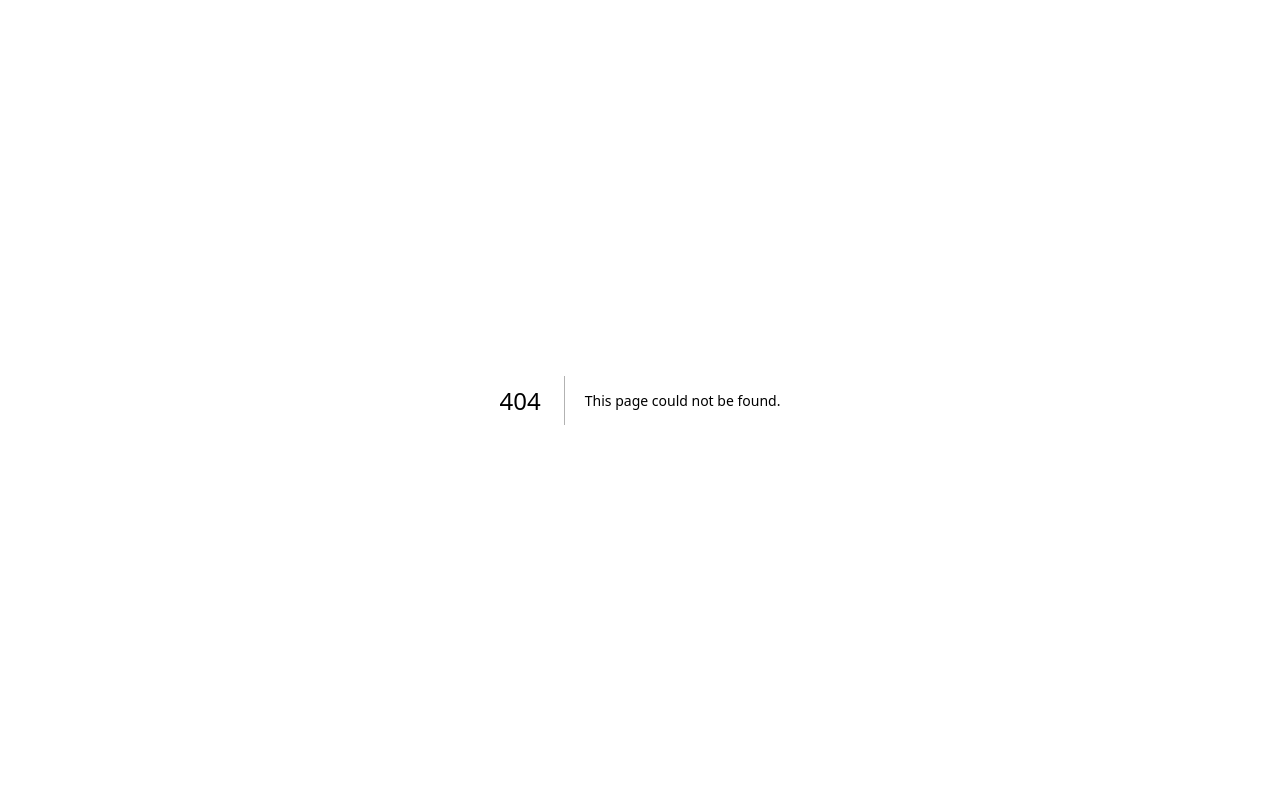
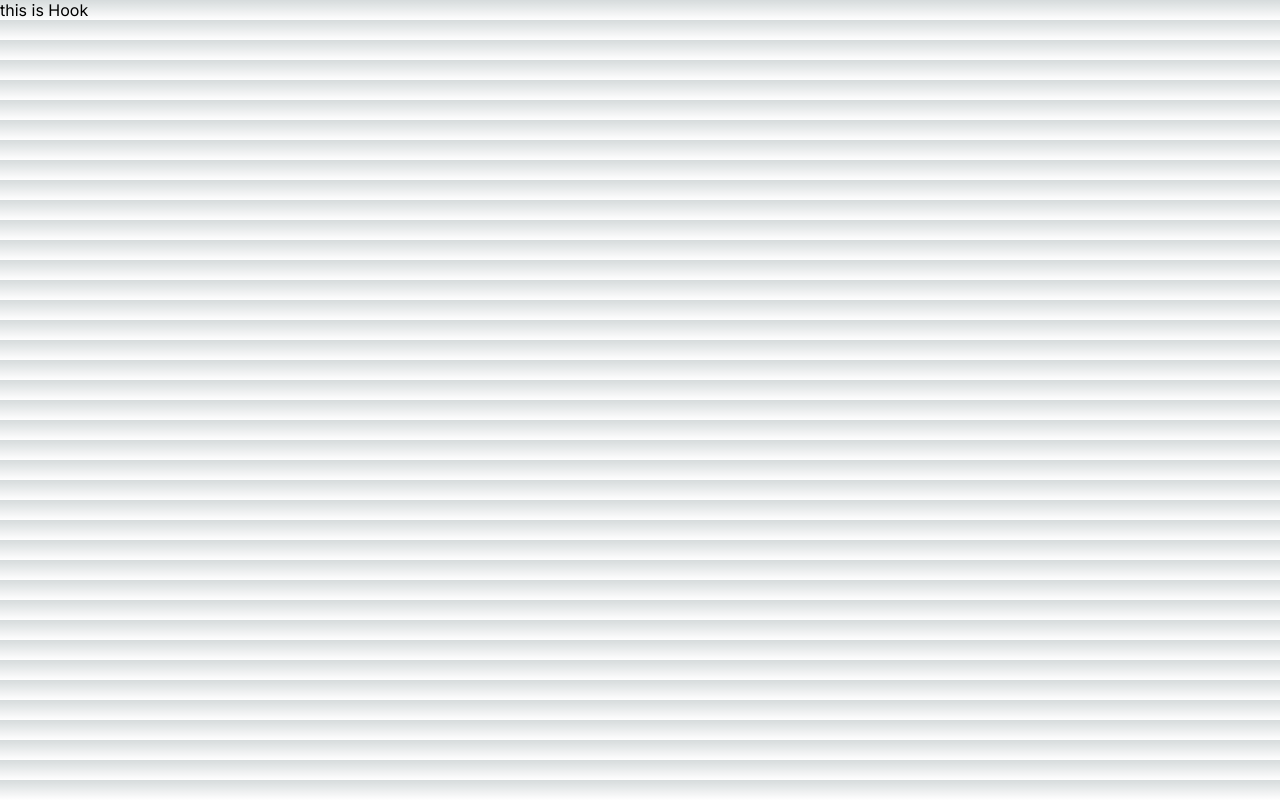
Before and after one commit to kfs214/html-to-image, a Next.js app: page /hook in a window 1280 px wide. Before the commit this address had no page. Built offline with nearby package versions, Linux system fonts and the light colour scheme.

Commit message:
feat: routing

```diff
--- /dev/null
+++ b/src/app/hook/page.tsx
@@ -0,0 +1,7 @@
+export default function Hook() {
+  return (
+    <main>
+      <p>this is Hook</p>
+    </main>
+  );
+}
```
Also changed, not shown: src/app/jsx/page.tsx (added, +7 -0 lines).
